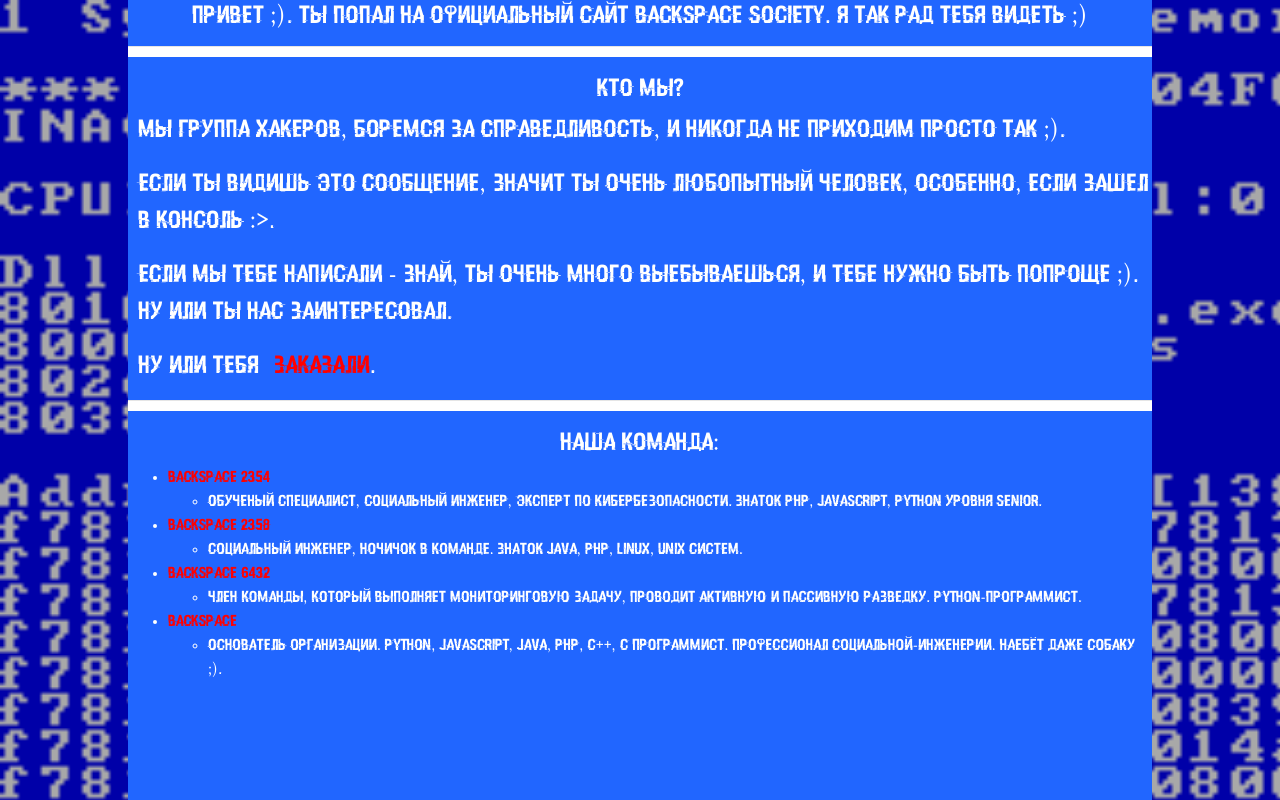
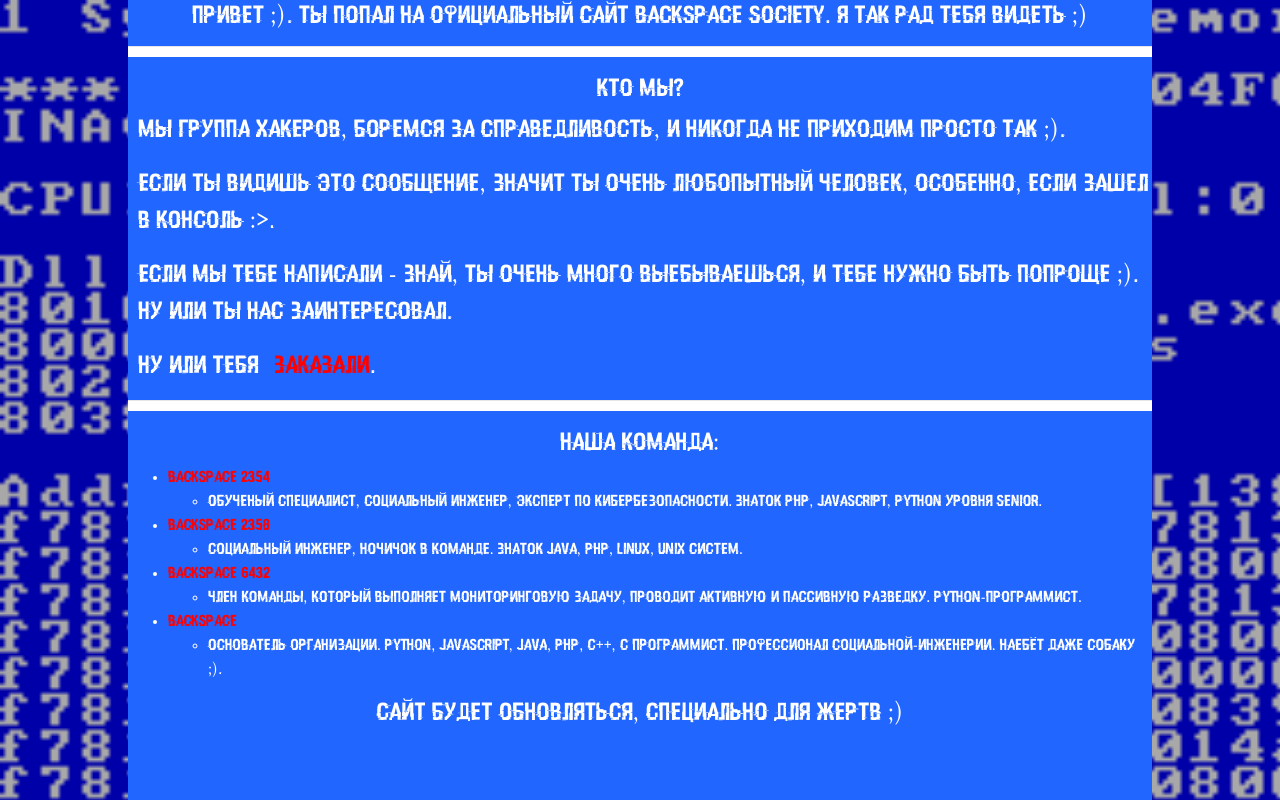
Before and after one commit to backspacesociety/backspacesociety.github.io, a plain HTML site: page index.html in a window 1280 px wide. Shown: the top 800 px of the page. Drawn offline with nearby package versions, Linux system fonts and the light colour scheme.

Commit message:
Update index.html

```diff
--- a/index.html
+++ b/index.html
@@ -41,6 +41,7 @@
                 </ul>
             </li>
         </ul>
+        <h1 class="fsociety">Сайт будет обновляться, специально для жертв ;)</h1>
     </div>
 
     <footer class="page-footer font-small blue pt-4">
```
